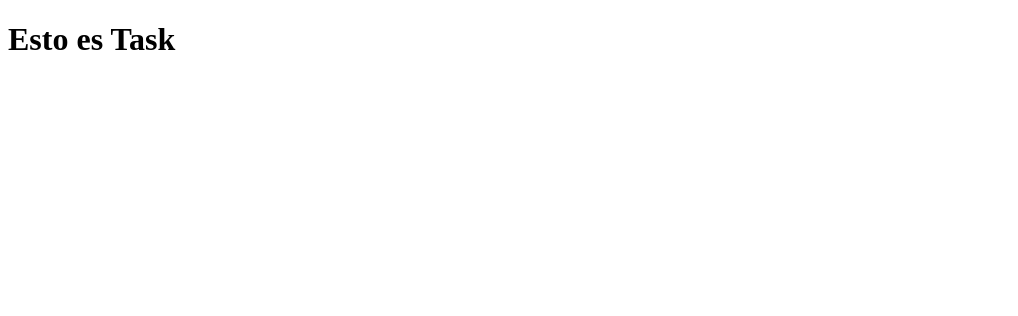
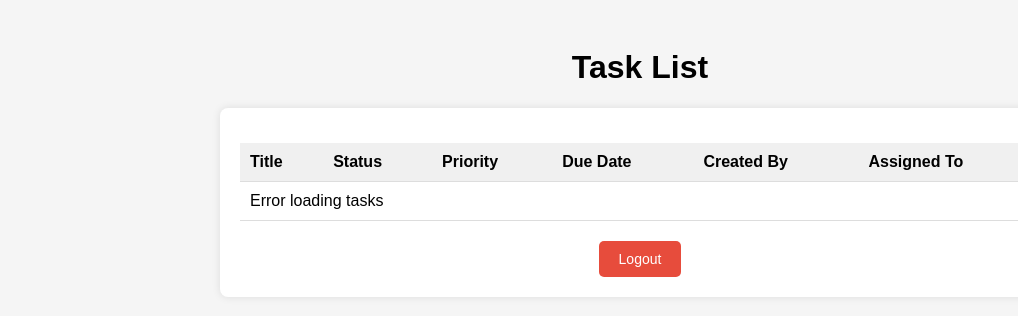
Before and after one commit to proche-c/task-management-system, a Django app: template django_backend/apps/tasks/templates/tasks_list.html in a window 1280 px wide. Shown: the top 316 px of the page, without its empty margins (0-1018 px from the left). Run offline with Django 5.2, Linux system fonts and the light colour scheme; the template is opened without the code that fills it, so the values that code supplies are empty; parts of the project's set-up code (start-up, migrations or seed data) failed here and were passed over.

Commit message:
frontend of login, logout and tasks_list implemented

```diff
--- a/django_backend/apps/tasks/templates/tasks_list.html
+++ b/django_backend/apps/tasks/templates/tasks_list.html
@@ -2,9 +2,132 @@
 <html lang="en">
 <head>
     <meta charset="UTF-8">
-    <title>Tasks</title>
+    <title>Task List</title>
+    <style>
+        body {
+            font-family: Arial, sans-serif;
+            background-color: #f5f5f5;
+            padding: 20px;
+        }
+        h1 {
+            text-align: center;
+        }
+        .task-container {
+            max-width: 800px;
+            margin: 0 auto;
+            background: white;
+            padding: 20px;
+            border-radius: 8px;
+            box-shadow: 0 0 8px rgba(0,0,0,0.1);
+        }
+        table {
+            width: 100%;
+            border-collapse: collapse;
+            margin-top: 15px;
+        }
+        th, td {
+            padding: 10px;
+            border-bottom: 1px solid #ddd;
+            text-align: left;
+        }
+        th {
+            background-color: #f0f0f0;
+        }
+        .status-todo { color: orange; }
+        .status-in_progress { color: blue; }
+        .status-done { color: green; }
+        .status-overdue { color: red; }
+        .logout-btn {
+            display: block;
+            margin: 20px auto 0;
+            padding: 10px 20px;
+            background-color: #e74c3c;
+            color: white;
+            border: none;
+            border-radius: 5px;
+            cursor: pointer;
+            font-size: 14px;
+        }
+    </style>
 </head>
 <body>
-    <h1>Esto es Task</h1>
+    <h1>Task List</h1>
+    <div class="task-container">
+        <table>
+            <thead>
+                <tr>
+                    <th>Title</th>
+                    <th>Status</th>
+                    <th>Priority</th>
+                    <th>Due Date</th>
+                    <th>Created By</th>
+                    <th>Assigned To</th>
+                </tr>
+            </thead>
+            <tbody id="tasks-table-body">
+                <tr><td colspan="6">Loading tasks...</td></tr>
+            </tbody>
+        </table>
+        <form method="post" action="/logout/">
+            {% csrf_token %}
+            <button type="submit" class="logout-btn">Logout</button>
+        </form>
+    </div>
+
+    <script>
+        // Endpoint de la API
+        const apiUrl = 'http://localhost:8000/api/tasks/';
+
+        // Obtener la cookie de sesión para enviar con la petición
+        function getCookie(name) {
+            let cookieValue = null;
+            if (document.cookie && document.cookie !== '') {
+                const cookies = document.cookie.split(';');
+                for (let i = 0; i < cookies.length; i++) {
+                    const cookie = cookies[i].trim();
+                    if (cookie.startsWith(name + '=')) {
+                        cookieValue = decodeURIComponent(cookie.substring(name.length + 1));
+                        break;
+                    }
+                }
+            }
+            return cookieValue;
+        }
+
+        const csrftoken = getCookie('csrftoken');
+
+        // Fetch tasks
+        fetch(apiUrl, {
+            method: 'GET',
+            headers: {
+                'Content-Type': 'application/json',
+                'X-CSRFToken': csrftoken
+            },
+            credentials: 'include'  // importante para enviar la cookie de sesión
+        })
+        .then(response => response.json())
+        .then(data => {
+            const tbody = document.getElementById('tasks-table-body');
+            tbody.innerHTML = ''; // limpiar loading
+            data.results.forEach(task => {
+                const assignedTo = task.assigned_to.map(u => u.username).join(', ');
+                const row = `
+                    <tr>
+                        <td>${task.title}</td>
+                        <td class="status-${task.status}">${task.status.replace('_', ' ')}</td>
+                        <td>${task.priority}</td>
+                        <td>${new Date(task.due_date).toLocaleDateString()}</td>
+                        <td>${task.created_by.username}</td>
+                        <td>${assignedTo}</td>
+                    </tr>
+                `;
+                tbody.innerHTML += row;
+            });
+        })
+        .catch(err => {
+            console.error(err);
+            document.getElementById('tasks-table-body').innerHTML = '<tr><td colspan="6">Error loading tasks</td></tr>';
+        });
+    </script>
 </body>
 </html>
--- a/django_backend/config/settings.py
+++ b/django_backend/config/settings.py
@@ -225,3 +225,7 @@
 
 # Set mi customed user as user by default
 AUTH_USER_MODEL = 'users.User'
+
+
+LOGIN_URL = '/login/'  # la URL de tu view de login frontend
+LOGIN_REDIRECT_URL = '/tasks/'  # a dónde redirigir después del login
--- a/django_backend/config/urls.py
+++ b/django_backend/config/urls.py
@@ -18,12 +18,15 @@
 from django.urls import path, include
 from apps.users.api.router import router_auth, router_users
 from apps.tasks.api.router import router_tasks
-from apps.users.views import UserLoginView
+from apps.users.views import UserLoginView, UserLogoutView
+from apps.tasks.views import TaskListView
 
 urlpatterns = [
     path('admin/', admin.site.urls),
     path('api/', include(router_auth.urls)),
     path('api/', include(router_users.urls)),
     path('api/', include(router_tasks.urls)),
-    path('login/', UserLoginView.as_view(), name="login")
+    path('login/', UserLoginView.as_view(), name="login"),
+    path('logout/', UserLogoutView.as_view(), name='logout'),
+    path('tasks/', TaskListView.as_view(), name="tasks_list")
 ]
```
Also changed, not shown: django_backend/apps/tasks/views.py (+8 -1 lines), django_backend/apps/users/views.py (+10 -1 lines).
